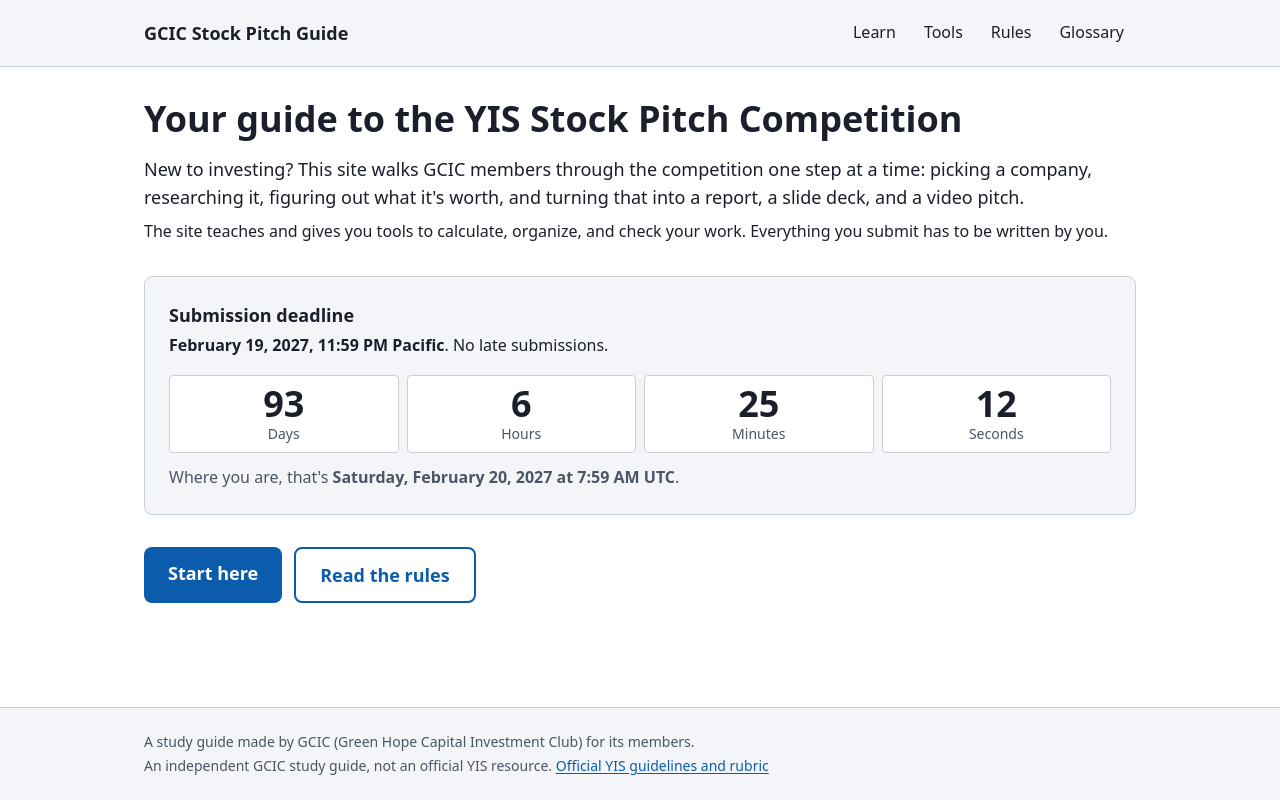
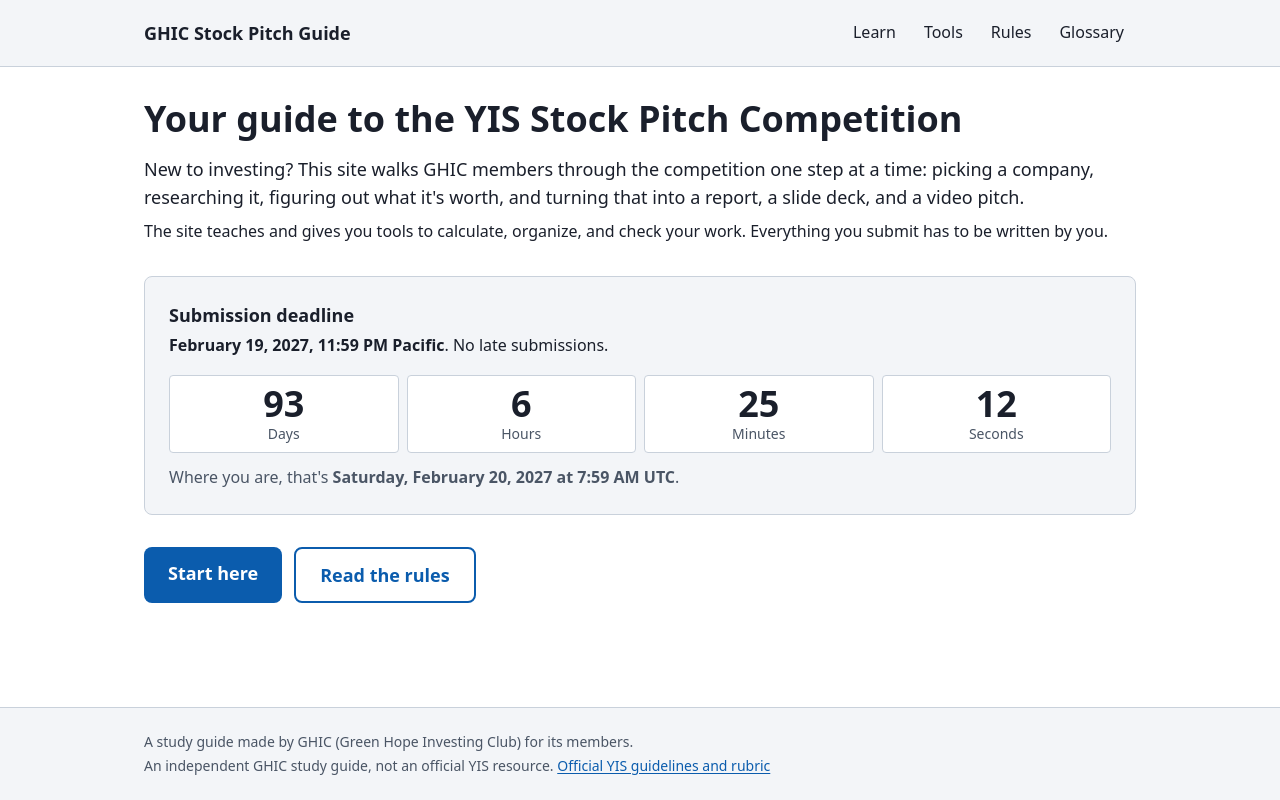
Before and after one commit to Ishaan-Kuruwa/gcic-stock-pitch-guide, an Astro site: page / in a window 1280 px wide. Built offline with nearby package versions, Linux system fonts and the light colour scheme; Astro itself is replaced by a stand-in of ours.

Commit message:
Rename club from GCIC to GHIC (Green Hope Investing Club)
Updates the site name, page titles, default description, footer, home
page, and CLAUDE.md. Package and Cloudflare Worker names stay
gcic-stock-pitch-guide so deploys and preview URLs keep working.

Co-Authored-By: Claude Opus 5.5 <noreply@anthropic.com>

```diff
--- a/CLAUDE.md
+++ b/CLAUDE.md
@@ -1,7 +1,7 @@
-# GCIC Stock Pitch Guide
+# GHIC Stock Pitch Guide
 
 ## What this is
-A website that teaches high school beginners in GCIC (Green Hope Capital Investment Club)
+A website that teaches high school beginners in GHIC (Green Hope Investing Club)
 how to complete the YIS Global Stock Pitch Competition: pick a company, research it,
 value it, write a report (10 pages max plus appendix), build a slide deck, record a video
 pitch under 10 minutes, and submit by Feb 19, 2027, 11:59 PM Pacific.
--- a/src/layouts/BaseLayout.astro
+++ b/src/layouts/BaseLayout.astro
@@ -14,10 +14,10 @@ interface Props {
 const {
   title,
   noindex = false,
-  description = 'A step-by-step guide for GCIC members entering the YIS Global Stock Pitch Competition.',
+  description = 'A step-by-step guide for GHIC members entering the YIS Global Stock Pitch Competition.',
 } = Astro.props;
 
-const siteName = 'GCIC Stock Pitch Guide';
+const siteName = 'GHIC Stock Pitch Guide';
 const pageTitle = title === siteName ? siteName : `${title} | ${siteName}`;
 
 const navLinks = [
@@ -95,10 +95,10 @@ const guidelines = officialLinks.find((link) => link.id === 'guidelines')!;
     <footer class="no-print border-t border-border bg-surface">
       <div class="mx-auto max-w-5xl px-4 py-6 text-sm text-muted">
         <p>
-          A study guide made by GCIC (Green Hope Capital Investment Club) for its members.
+          A study guide made by GHIC (Green Hope Investing Club) for its members.
         </p>
         <p class="mt-1">
-          An independent GCIC study guide, not an official YIS resource.{' '}
+          An independent GHIC study guide, not an official YIS resource.{' '}
           <a href={guidelines.url}>Official YIS guidelines and rubric</a>
         </p>
       </div>
--- a/src/pages/index.astro
+++ b/src/pages/index.astro
@@ -4,10 +4,10 @@ import Countdown from '../components/Countdown.tsx';
 import { deadline } from '../data/competition';
 ---
 
-<BaseLayout title="GCIC Stock Pitch Guide">
+<BaseLayout title="GHIC Stock Pitch Guide">
   <h1 class="text-3xl sm:text-4xl font-bold">Your guide to the YIS Stock Pitch Competition</h1>
   <p class="mt-4 text-lg">
-    New to investing? This site walks GCIC members through the competition one step at a time:
+    New to investing? This site walks GHIC members through the competition one step at a time:
     picking a company, researching it, figuring out what it's worth, and turning that into a
     report, a slide deck, and a video pitch.
   </p>
```
